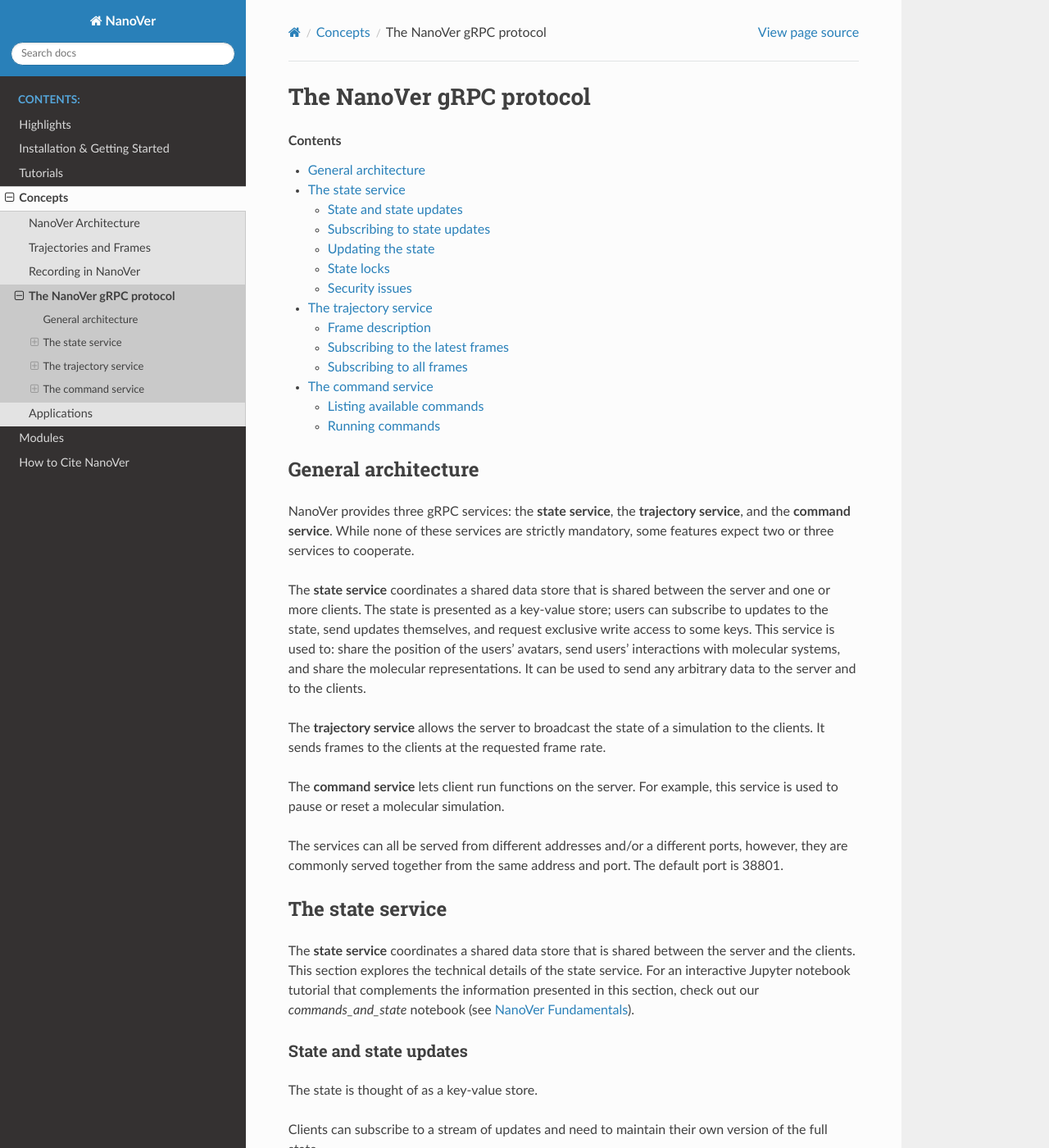
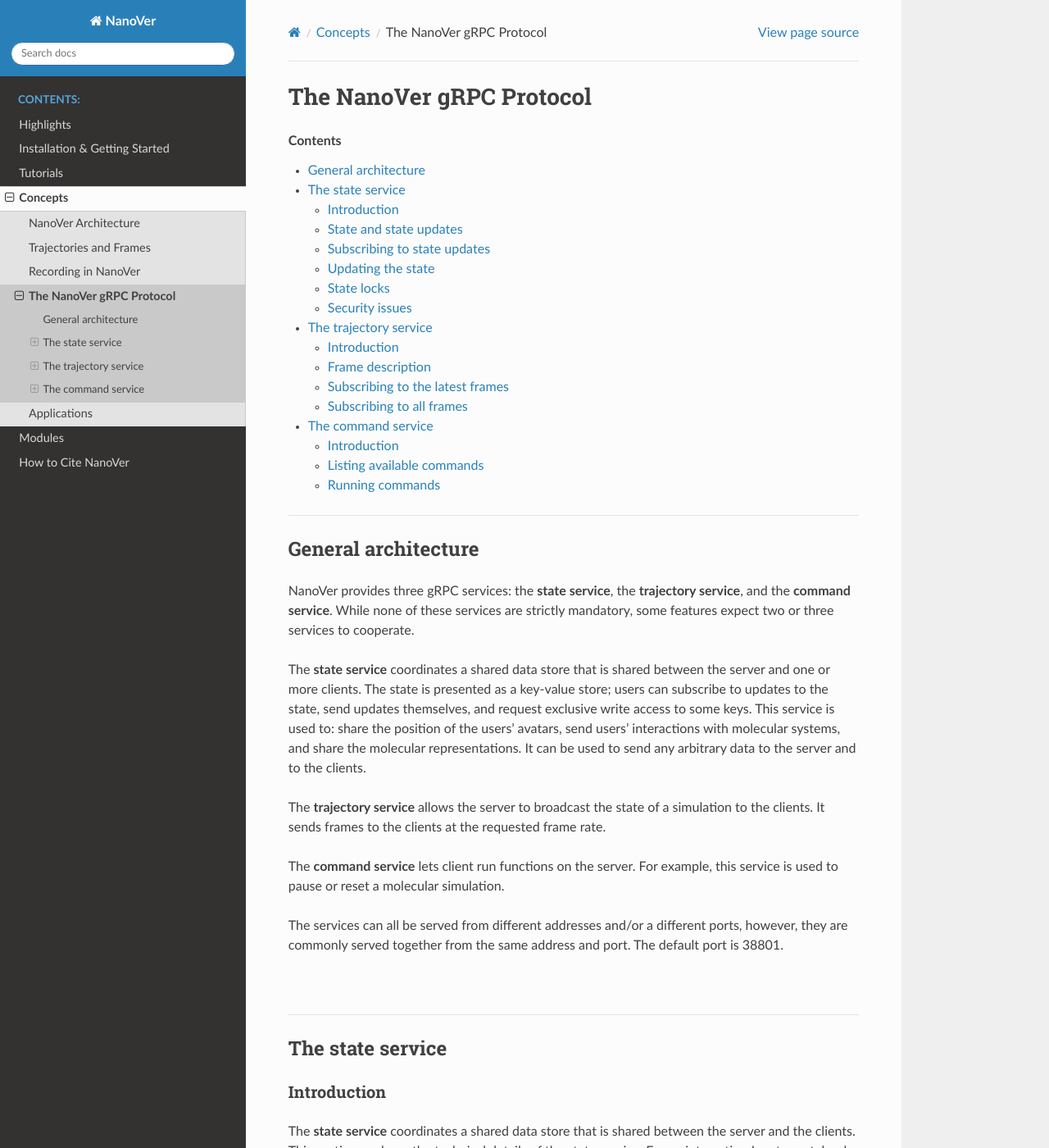
Before and after one commit to IRL2/nanover-docs, a Sphinx documentation site: the page built from source/concepts/base-protocol.rst, in a window 1280 px wide and 1400 px high. Shown: the whole window at 82% size. Built offline with Sphinx 7.4.7 and the Read the Docs theme 3.1.0, drawn with Linux system fonts in a browser that asks for light colours; pages that are not in the unit, such as notebooks, are missing from menus; the version number could not be read and is left out; some of the changed text lies outside the part shown.

Commit message:
The NanoVer gRPC Protocol page

```diff
--- a/source/concepts/base-protocol.rst
+++ b/source/concepts/base-protocol.rst
@@ -1,15 +1,18 @@
 .. _base-protocol:
 
-The NanoVer gRPC protocol
+=========================
+The NanoVer gRPC Protocol
 =========================
 
 .. contents:: Contents
     :depth: 2
     :local:
 
+----
 
+####################
 General architecture
---------------------
+####################
 
 NanoVer provides three gRPC services: the **state service**, the **trajectory service**,
 and the **command service**. While none of these services are strictly
@@ -34,10 +37,18 @@
 different ports, however, they are commonly served together from the same
 address and port. The default port is 38801.
 
+|
+
+----
+
 .. _state-service:
 
+#################
 The state service
------------------
+#################
+
+Introduction
+############
 
 The **state service** coordinates a shared data store that is shared between
 the server and the clients. This section explores the technical details of
@@ -45,10 +56,12 @@
 complements the information presented in this section, check out our
 `commands_and_state` notebook (see :ref:`nanover-fundamentals`).
 
+----
+
 .. _state-updates:
 
 State and state updates
-~~~~~~~~~~~~~~~~~~~~~~~
+#######################
 
 The state is thought of as a key-value store.
 
@@ -77,8 +90,10 @@
 a single value and the protocol does not offer ways of performing a
 partial update of such structures.
 
+----
+
 Subscribing to state updates
-~~~~~~~~~~~~~~~~~~~~~~~~~~~~
+############################
 
 .. code:: protobuf
 
@@ -109,8 +124,10 @@
    transmitted in one gRPC packet. If this happens, the behaviour is
    undefined.
 
+----
+
 Updating the state
-~~~~~~~~~~~~~~~~~~
+##################
 
 .. code:: protobuf
 
@@ -160,10 +177,12 @@
 scope of the protocol, but the server updates need to appear in the state update
 stream of the subscribed clients.
 
+----
+
 .. _state-locks-description:
 
 State locks
-~~~~~~~~~~~
+###########
 
 .. code:: protobuf
 
@@ -228,8 +247,10 @@
    the key on which it was applied and removing a key does not remove a lock
    that would apply to it.
 
+----
+
 Security issues
-~~~~~~~~~~~~~~~
+###############
 
 The way to handle updates larger than a gRPC packet is undefined.
 Servers may implement that case by shutting down, implementing solutions
@@ -240,10 +261,18 @@
 Therefore, the access tokens used to lock keys in the shared state
 should be considered publicly exposed.
 
+|
+
+----
+
 .. _trajectory-service:
 
+######################
 The trajectory service
-----------------------
+######################
+
+Introduction
+############
 
 A server can broadcast molecular systems using the **trajectory service**.
 Molecular systems can be running simulations, static structures, recorded
@@ -258,10 +287,12 @@
    of conventions to represent such systems, the protocol is not limited to
    them.
 
+----
+
 .. _frame-description:
 
 Frame description
-~~~~~~~~~~~~~~~~~
+#################
 
 .. code:: protobuf
 
@@ -384,8 +415,10 @@
 do not describe the same system and they should not be merged. Note that this
 is the only mechanism that allows the removal of a key from the aggregated frame.
 
+----
+
 Subscribing to the latest frames
-~~~~~~~~~~~~~~~~~~~~~~~~~~~~~~~~
+################################
 
 .. code:: protobuf
 
@@ -432,8 +465,10 @@
    receive the latest state of the trajectory, but not to receive all the time
    points generated by the server.
 
+----
+
 Subscribing to all frames
-~~~~~~~~~~~~~~~~~~~~~~~~~
+#########################
 
 .. code:: protobuf
 
@@ -462,10 +497,18 @@
 interval, the server needs to record all the frames until they are sent to the
 client. This can cause significant disk and/or memory usage.
 
+|
+
+----
+
 .. _command-service:
 
+###################
 The command service
--------------------
+###################
+
+Introduction
+############
 
 A server can expose functions that clients can call. Such functions can take
 arguments and return values. Each function itself should return shortly after
@@ -478,8 +521,10 @@
 string. By convention the name can be attached to a namespace by naming the
 command ``namespace/command_name``.
 
+----
+
 Listing available commands
-~~~~~~~~~~~~~~~~~~~~~~~~~~
+##########################
 
 .. code:: protobuf
 
@@ -510,8 +555,10 @@
 the list of arguments that the command accepts alongside the default values for
 these arguments.
 
+----
+
 Running commands
-~~~~~~~~~~~~~~~~
+################
 
 .. code:: protobuf
 
@@ -550,3 +597,5 @@
 For an interactive Jupyter notebook tutorial that demonstrates how to set up
 and run commands in practice, check out our `commands_and_state` notebook
 (see :ref:`nanover-fundamentals`).
+
+|
```
